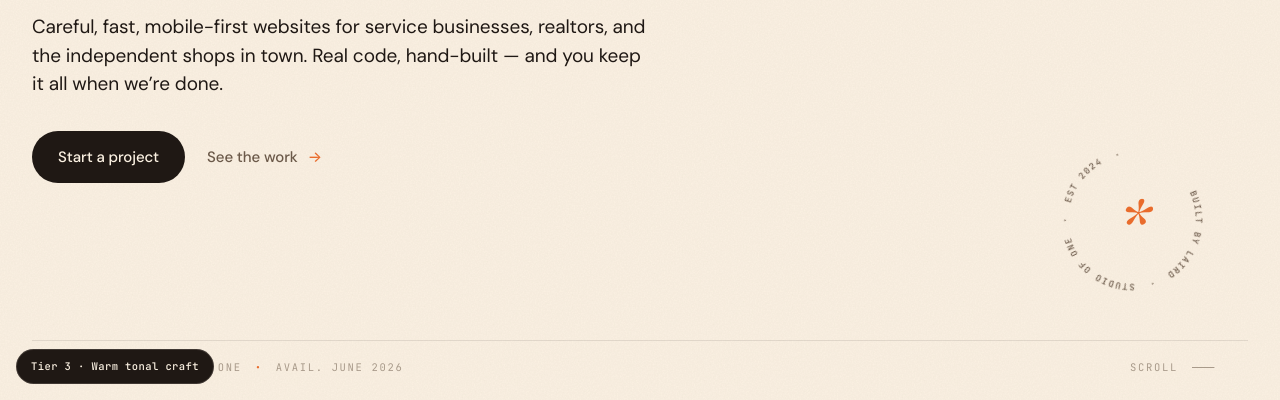
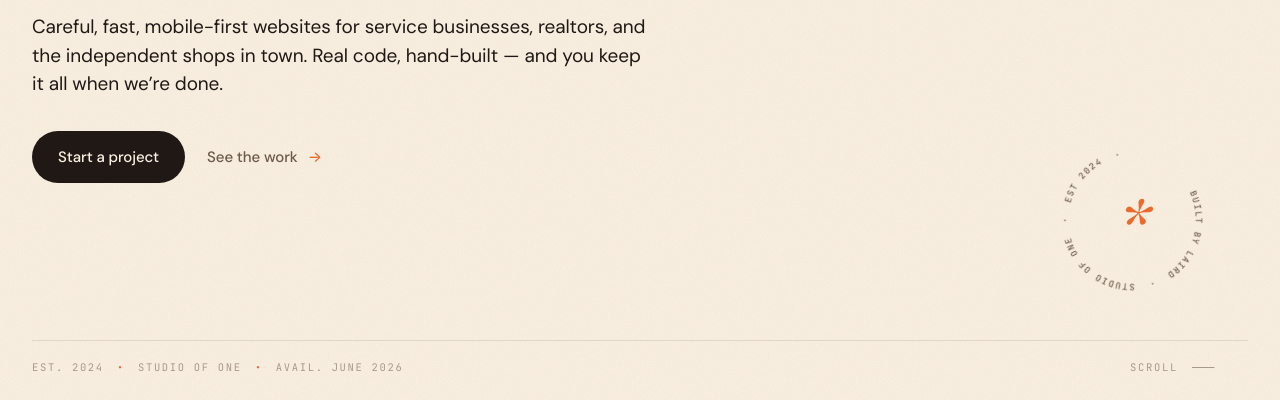
Before and after one commit to DaveohDoesDev/built-by-laird, a plain HTML site: page index.html in a window 1280 px wide. Shown: the part 400-800 px from the top of the page. Drawn offline with Linux system fonts and the light colour scheme.

Commit message:
Promote tier-3 to live site at root
Moves prototypes/tier-3.html to ./index.html and prototypes/images to
./images so GitHub Pages can serve the site at the repo root with clean
URLs. Other tier prototypes stay under prototypes/ for reference.
Removes the prototype variant tag from the live index.

Co-Authored-By: Claude Opus 4.7 (1M context) <noreply@anthropic.com>

```diff
--- a/prototypes/tier-3.html
+++ b/index.html
@@ -1255,8 +1255,6 @@
   </div>
 </footer>
 
-<div class="variant-tag">Tier 3 &middot; Warm tonal craft</div>
-
 <script>
   // === Custom cursor ===
   const cursor = document.querySelector('.cursor');
```
Also changed, not shown: images/david.jpg (renamed from prototypes/images/david.jpg).
